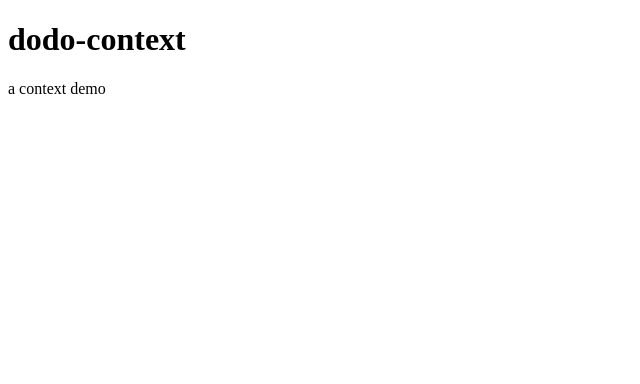
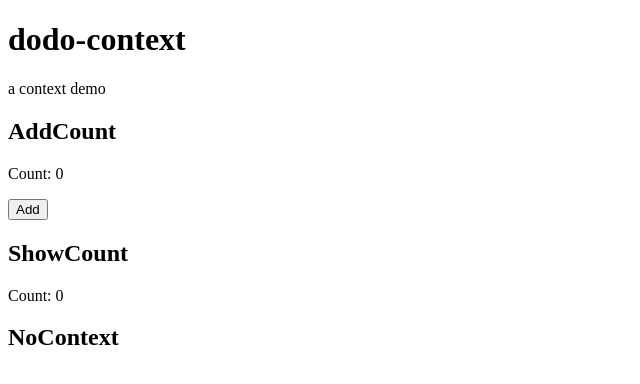
Before and after one commit to niklas-mardby/dodo-context, a React (Vite) app: page / in a window 1280 px wide. Shown: the top 384 px of the page, without its empty margins (0-640 px from the left). Built offline with nearby package versions, Linux system fonts and the light colour scheme.

Commit message:
First demo of Context

```diff
--- a/src/App.tsx
+++ b/src/App.tsx
@@ -1,11 +1,18 @@
 import "./App.scss";
+import AddCount from "./components/AddCount/AddCount";
+import NoContext from "./components/NoContext/NoContext";
+import ShowCount from "./components/ShowCount/ShowCount";
+import CountContextProvider from "./contexts/CountContext";
 
 function App() {
 	return (
-		<>
+		<CountContextProvider>
 			<h1>dodo-context</h1>
 			<p>a context demo</p>
-		</>
+			<AddCount />
+			<ShowCount />
+			<NoContext />
+		</CountContextProvider>
 	);
 }
 
--- /dev/null
+++ b/src/components/AddCount/AddCount.tsx
@@ -0,0 +1,18 @@
+import { useContext } from "react";
+import { CountContext } from "../../contexts/CountContext";
+
+export default function AddCount() {
+	const context = useContext(CountContext);
+
+	const handleClick = () => {
+		context?.setCount((prev: number) => prev + 1);
+	};
+
+	return (
+		<div>
+			<h2>AddCount</h2>
+			<p>Count: {context?.count}</p>
+			<button onClick={handleClick}>Add</button>
+		</div>
+	);
+}
--- /dev/null
+++ b/src/components/NoContext/NoContext.tsx
@@ -0,0 +1,5 @@
+export default function NoContext() {
+	console.log("bara en NoContext?");
+
+	return <h2>NoContext</h2>;
+}
--- /dev/null
+++ b/src/components/ShowCount/ShowCount.tsx
@@ -0,0 +1,13 @@
+import { useContext } from "react";
+import { CountContext } from "../../contexts/CountContext";
+
+export default function ShowCount() {
+	const context = useContext(CountContext);
+
+	return (
+		<div>
+			<h2>ShowCount</h2>
+			<p>Count: {context?.count}</p>
+		</div>
+	);
+}
--- /dev/null
+++ b/src/contexts/CountContext.tsx
@@ -0,0 +1,25 @@
+import { createContext, useState } from "react";
+
+// context
+export type CountContextType = {
+	count: number;
+	setCount: React.Dispatch<React.SetStateAction<number>>;
+};
+
+export const CountContext = createContext<CountContextType | null>(null);
+
+// context provider-komponent
+type CountContextProviderProps = {
+	children: React.ReactNode;
+};
+export default function CountContextProvider({
+	children,
+}: Readonly<CountContextProviderProps>) {
+	const [count, setCount] = useState(0);
+
+	return (
+		<CountContext.Provider value={{ count, setCount }}>
+			{children}
+		</CountContext.Provider>
+	);
+}
```
